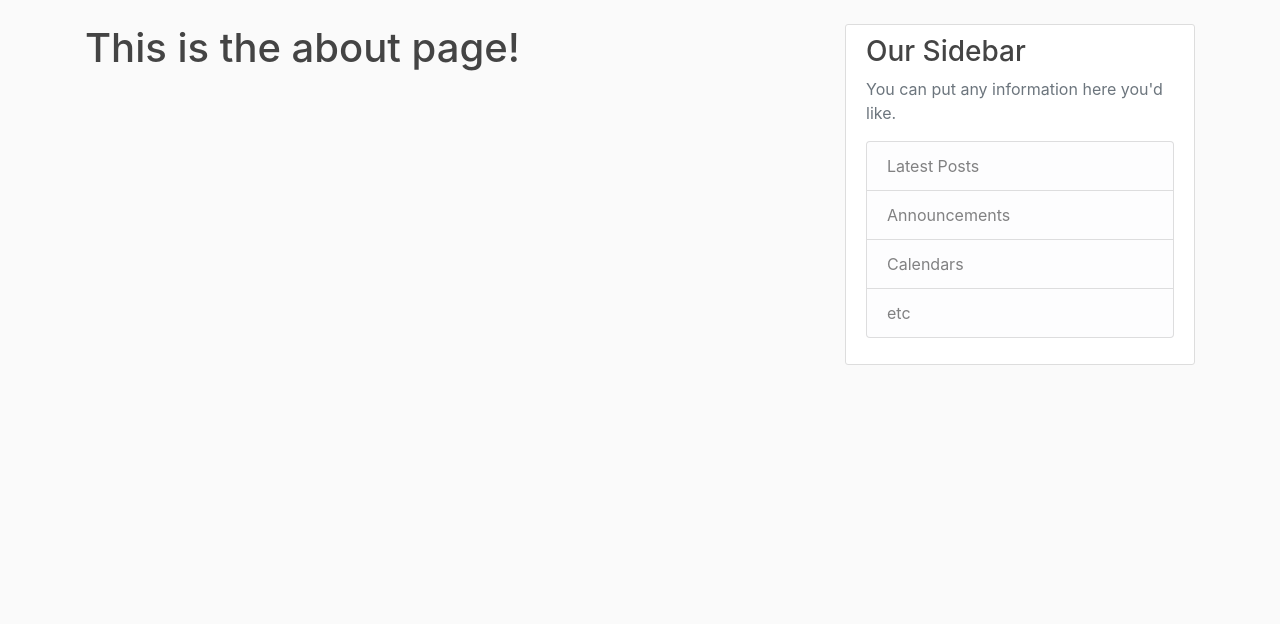
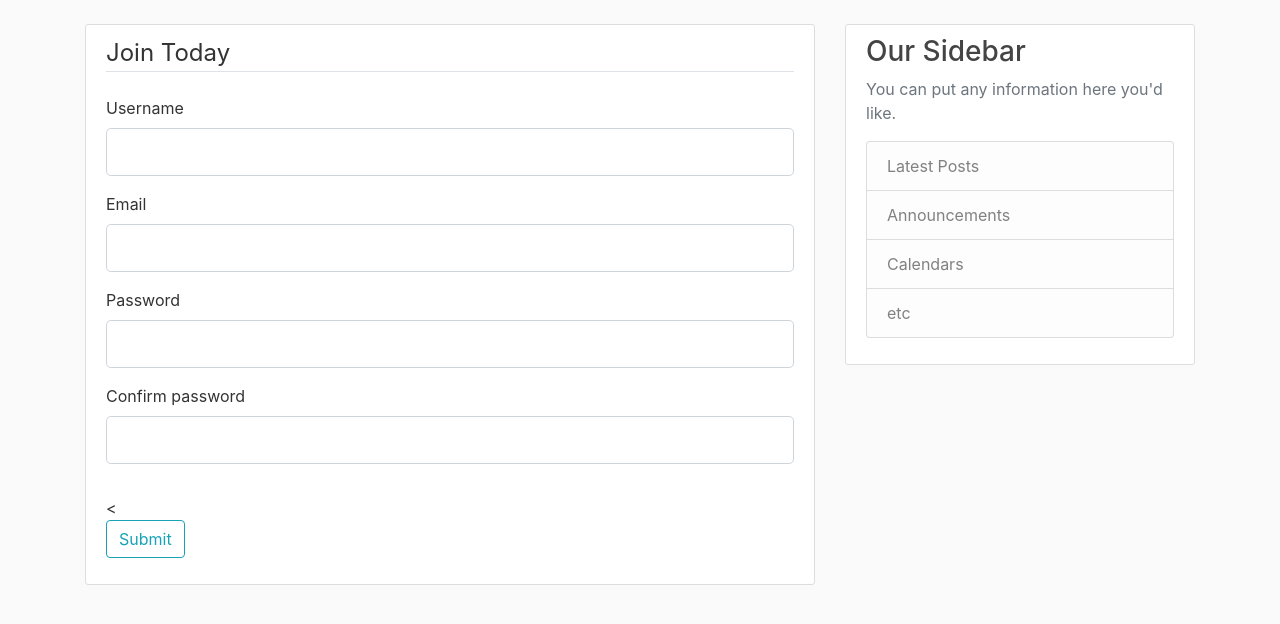
Before and after one commit to alect47/flask-blog, a Flask app: template templates/register.html in a window 1280 px wide. Shown: the part 56-680 px from the top of the page. Run offline with Flask 2, Linux system fonts and the light colour scheme; the template is opened without the code that fills it: most values are stand-ins (such as "Sample title", 1, 10 or a date in 2020); form fields are guessed from the names that the template uses; parts of the project's set-up code (start-up, migrations or seed data) failed here and were passed over; some libraries are stand-ins or nearby versions.

Commit message:
Create form on register template

```diff
--- a/templates/register.html
+++ b/templates/register.html
@@ -1,4 +1,30 @@
 {% extends "layout.html" %}
 {% block content%}
-  <h1>This is the about page!</h1>
+  <div class="content-section">
+    <form method="POST" action="">
+        {{ form.hidden_tag() }}
+        <fieldset class="form-group">
+            <legend class="border-bottom mb-4">Join Today</legend>
+            <div class="form-group">
+              {{ form.username.label(class="form-control-label") }}
+              {{ form.username(class="form-control form-control-lg") }}
+            </div>
+            <div class="form-group">
+              {{ form.email.label(class="form-control-label") }}
+              {{ form.email(class="form-control form-control-lg") }}
+            </div>
+            <div class="form-group">
+              {{ form.password.label(class="form-control-label") }}
+              {{ form.password(class="form-control form-control-lg") }}
+            </div>
+            <div class="form-group">
+              {{ form.confirm_password.label(class="form-control-label") }}
+              {{ form.confirm_password(class="form-control form-control-lg") }}
+            </div>
+        </fieldset>
+        <<div class="form-group">
+            {{ form.submit(class="btn btn-outline-info") }}
+        </div>
+    </form>
+  </div>
 {% endblock %}
```
